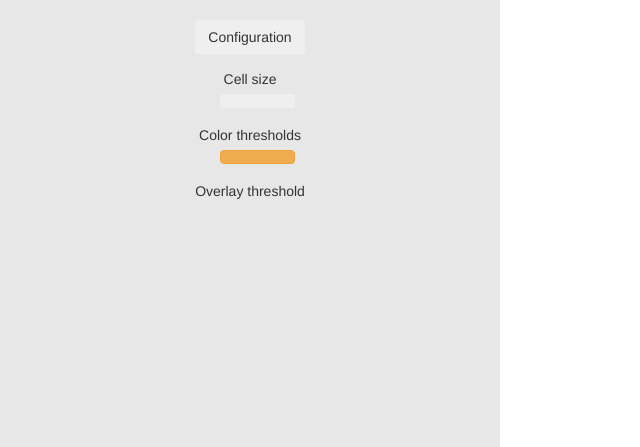
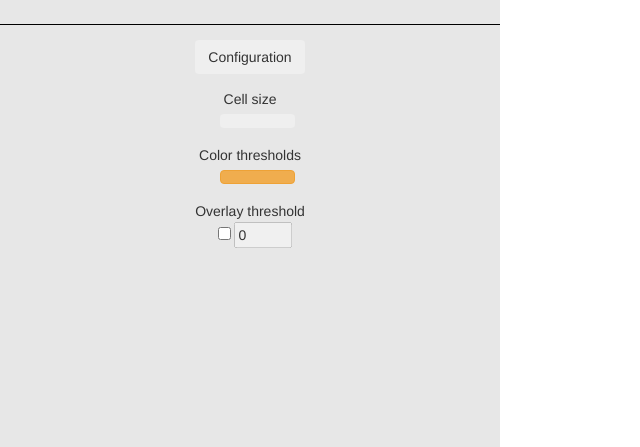
Before and after one commit to Sergiodiaz53/Xcout, a Django app: page / in a window 1280 px wide, after a click on "Configuration". Shown: the part 226-673 px from the top of the page, without its empty margins (0-640 px from the left). Run offline with Django 3.2, Linux system fonts and the light colour scheme; data that the repository does not hold is empty; some libraries are stand-ins or nearby versions.

Commit message:
Overlay Filter for Server

```diff
--- a/static/css/xcout.css
+++ b/static/css/xcout.css
@@ -42,6 +42,13 @@
         font-size: 1.5em;
     }
 
+    div.horizontal-line {
+        width: 100%; /* Line width */
+        background-color: black; /* Line color */
+        height: 1px; /* Override in-line if you want specific height. */
+        display:inline-block;
+        margin-bottom: 10px;
+    }
 /* #######################  */
 
     /** SideMenu **/
@@ -131,6 +138,7 @@
         margin-left: 15px;
         width: 15%;
     }
+
     #colorRow .slider-track-low {
         background: red;
     }
@@ -143,6 +151,10 @@
     #colorRow .slider-track-high {
         /*background: lightgrey;*/
         background-image: linear-gradient(to right, green 0%, lightgrey 100%);
+    }
+
+    #numberChromosomesCheck {
+        margin-left: 15px;
     }
 
     #thresholdRow .slider-selection {
@@ -266,3 +278,8 @@
     }
 
 /* #######################  */
+
+    .filtered-legend {
+        opacity: 0.4;
+        font-style: italic;
+    }
--- a/static/js/controllers/indexController.js
+++ b/static/js/controllers/indexController.js
@@ -169,13 +169,11 @@ $('#specieY').on('change', function() {
     newComparisonsButtonBehavior();
 });
 
-$('').on('click', function() {
-
-})
-
 // Show tooltips
 $(function () {
-    $('[data-toggle="tooltip"]').tooltip()
+    $('[data-toggle="tooltip"]').tooltip({'hover': 'focus'})
+    $('#numberChromosomes').tooltip({'hover': 'focus', 'title': 'Number of Chromosomes to Overlay'})
+    $('#numberChromosomesCheck').tooltip({'hover': 'focus', 'title': 'Adjust threshold by number of Chromosomes to Overlay'})
 })
 
 // Functionalities navigation bar
@@ -185,3 +183,47 @@ $('.nav.navbar-tabs > li').on('click', function(e) {
 
     // Add canvas switch
 });
+
+// Overlay Top select
+var OVERLAY_NUMBER_FILTER = false, OVERLAY_NUMBER_MAX='0', ACTIVE_OVERLAY=false;
+var CURRENT_OVERLAY_INFORMATION = {
+    'sp_x': '',
+    'sp_y': '',
+    'chr_x': '',
+    'chr_y': '',
+    'data_string': '',
+}
+
+function numberChromosomesChecked(){
+    var inputCheckbox = document.getElementById('numberChromosomesCheck');
+    var inputText = document.getElementById('numberChromosomes');
+
+    if(inputCheckbox.checked){
+        inputText.disabled = false; inputText.focus();
+        $('#threshold_slider').bootstrapSlider('disable');
+    }
+    else{
+        inputText.disabled=true;
+        $('#threshold_slider').bootstrapSlider('enable');
+        OVERLAY_NUMBER_MAX='0'
+    }
+
+    if(ACTIVE_OVERLAY == true && OVERLAY_NUMBER_MAX!='0')
+        serverOverlayEvents(CURRENT_OVERLAY_INFORMATION.sp_x, CURRENT_OVERLAY_INFORMATION.sp_y, CURRENT_OVERLAY_INFORMATION.chr_x, CURRENT_OVERLAY_INFORMATION.chr_y, CURRENT_OVERLAY_INFORMATION.data_string);
+
+}
+
+$('#numberChromosomes').bind("enterKey",function(e){
+    OVERLAY_NUMBER_MAX=$(this).val();
+    //let inputChecked = document.getElementById('numberChromosomesCheck').checked;
+
+    if(ACTIVE_OVERLAY == true && OVERLAY_NUMBER_MAX!="0"){
+        serverOverlayEvents(CURRENT_OVERLAY_INFORMATION.sp_x, CURRENT_OVERLAY_INFORMATION.sp_y, CURRENT_OVERLAY_INFORMATION.chr_x, CURRENT_OVERLAY_INFORMATION.chr_y, CURRENT_OVERLAY_INFORMATION.data_string);
+        console.log('REMAKE')
+    }
+});
+
+$('#numberChromosomes').keyup(function(e){
+    if(e.keyCode == 13)
+        $(this).trigger("enterKey");
+});
--- a/static/js/localComparison.js
+++ b/static/js/localComparison.js
@@ -103,12 +103,18 @@ function storeLocalComparison(lines){
 
 // Obtain Events info
 function readLocalEvents(specieX, specieY, chromosomeX, chromosomeY, overlay_threshold, data_string){
-    let ret, eventsFiles = [], overlay_axis = (chromosomeX == 'Overlay') ? 'X' : 'Y';
+    // LOCAL COMPARISON MAX NUMBER BEHAVIOR
+    let eventsFiles = [], overlay_axis = (chromosomeX == 'Overlay') ? 'X' : 'Y';
     local_events = [], local_lengths = []; // Clear global
 
     let filtered_comparisons = LOCAL_COMPARISON.filter(function(comp){
         return filterComparisonDatum(comp, specieX, specieY, chromosomeX, chromosomeY, overlay_axis, overlay_threshold)
     });
+
+    if(OVERLAY_NUMBER_MAX!="0")
+        filtered_comparisons = filtered_comparisons.sort(function(a,b){
+            return (a.score > b.score) ? -1 : 1
+        }).splice(0, OVERLAY_NUMBER_MAX);
 
     for(curr_comp of filtered_comparisons){
         let curr_img = curr_comp.img.split('.'); curr_img.splice(-2);
@@ -129,18 +135,6 @@ function readLocalEvents(specieX, specieY, chromosomeX, chromosomeY, overlay_thr
         console.log('ERROR - No local comparisons found below threshold');
         showAlert("Error", "No local comparisons found below threshold", "danger");
     }
-
-/*
-    ret = {
-        'urls': [...new Set(filtered_comparisons.map(item => item.img))],
-        'lengths': seq_lengths,
-        'events': csv_data,
-        'max_x': max_len_x,
-        'max_y': max_len_y,
-        'color': colors,
-        'base_axis': base_axis
-    }*/
-    // IF ERROR ==> {'status':'false','message':'No selected comparisons found below the threshold'}
 }
 
 var local_events = [], local_lengths = [];
@@ -158,6 +152,15 @@ function readLocalEventsFile(eventsFiles, index, overlayAxis, filteredComparison
             chromosome_numbers = [...new Set(urls.map(url => imgUrlParser(url, base_axis)))],
             colors = [...new Set(local_events.map(item => item.color))];
 
+        CURRENT_OVERLAY = {
+            'events': local_events,
+            'max_x': max_x,
+            'max_y': max_y,
+            'lengths': lengths,
+            'base_axis': base_axis,
+            'chromosome_numbers': chromosome_numbers,
+            'colors': colors
+        };
         overlayComparisonEvents(local_events, max_x, max_y, lengths, base_axis, chromosome_numbers, colors)
         $("#comparisonData").html(dataString);
         toggler("comparisonInfo");
@@ -196,22 +199,11 @@ function readLocalEventsFile(eventsFiles, index, overlayAxis, filteredComparison
         reader.readAsText(currFile);
     }
 }
-/*
 
-    # Send Response
-    response_data = {
-        'urls': urls,
-        'lengths': seq_lengths,
-        'events': csv_data,
-        'max_x': max_len_x,
-        'max_y': max_len_y,
-        'color': colors,
-        #'img': str(img_str)[2:],
-        'base_axis': base_axis
-    }
-*/
+// Filter Local Datum
+function filterComparisonDatum(comparison, specieX, specieY, chromosomeNumberX, chromosomeNumberY, overlayAxis, overlayThreshold){
+    let threshold_check = (OVERLAY_NUMBER_MAX=="0") ? overlayThreshold : 1
 
-function filterComparisonDatum(comparison, specieX, specieY, chromosomeNumberX, chromosomeNumberY, overlayAxis, overlayThreshold){
     if(overlayAxis == 'X')
         return (comparison.specieX == specieX) && (comparison.specieY == specieY) &&
             (comparison.chromosomeY_number == chromosomeNumberY) && (comparison.score <= overlayThreshold)
@@ -223,31 +215,6 @@ function filterComparisonDatum(comparison, specieX, specieY, chromosomeNumberX,
 function filterEvent(event){
     return (event.x1 == '0' && event.y1 == '0' && event.x2 == '0' && event.y2 == '0')
 }
-/*
-
-    for i, csv in enumerate(csvs):
-        with open(csv,'r') as f:
-            events = f.readlines()[2:-1]
-            for event in events:
-                # x1,y1,x2,y2,len,event
-                items = event[:-1].split(',')
-                csv_data.append({
-                    'x1':items[0],
-                    'y1':items[1],
-                    'x2':items[2],
-                    'y2':items[3],
-                    'len':items[4],
-                    'type':items[5],
-                    'cmp':i,
-                    'color': '#%02x%02x%02x' % (R_color[i], G_color[i], B_color[i])
-                })
-    print(csv_data)
-    if((not inverted and overlay_axis == 'Y') or (inverted and overlay_axis == 'X')):
-        max_len_x = base_max_len; max_len_y = max_len; base_axis = 'X'
-    else:
-        max_len_x = max_len; max_len_y = base_max_len; base_axis = 'Y'
-
-*/
 
 // ------
 
@@ -261,14 +228,14 @@ function addLocalComparisonToComparisonList(specieX, specieY){
     $(".removeButton").click(function(){
         $(this).closest("tr").remove();
         let species = getLoadedSpecies();
-        let tmp_comparison = [];
+        let tmpComparison = [];
 
         for(i in LOCAL_COMPARISON){
             if(LOCAL_COMPARISON[i].specieX != specieX && LOCAL_COMPARISON[i].specieY != specieY)
-                tmp_comparison.push(LOCAL_COMPARISON[i])
+                tmpComparison.push(LOCAL_COMPARISON[i])
         }
 
-        LOCAL_COMPARISON = tmp_comparison.slice(0);
+        LOCAL_COMPARISON = tmpComparison.slice(0);
         getFullComparisonOf(species.specieX, species.specieY);
     });
 }
--- a/static/js/utils.js
+++ b/static/js/utils.js
@@ -47,6 +47,10 @@ function toggler(divId) {
     $("#" + divId).toggle();
 }
 
+function shower(divId) {
+    $("#" + divId).show();
+}
+
 function hider(divId){
     $("#" + divId).hide()
 }
@@ -74,6 +78,11 @@ function clearSidemenuSelection(){
     clearFull('comparisonData'); clearFull('comparisonOverlay');
     clearFull('comparisonPreview'); hider("comparisonInfo");
     $("#comparisonPreview").removeClass('comparisonPreview');
+    clearOverlay();
+}
+
+function clearOverlay(){
+    ACTIVE_OVERLAY = false; CURRENT_OVERLAY = {}
 }
 
 // Database Image Url Parser
@@ -138,26 +147,9 @@ function scientificNotation(x, f) {
 // Number to pairbase notation
 function pairbaseNotation(x, f) {
     let pb = Number.parseFloat(x).toExponential(f);
-    return (pb/1000000).toFixed(f).split('.')[0]
-    /*
-    let current_exp = 1000;
-    if(pb / current_exp < 1000) return [(pb/current_exp).toFixed(f).split('.')[0], "Kbp"]
-    current_exp = current_exp * 1000
-    if (pb / current_exp < 1000) return [(pb/current_exp).toFixed(f).split('.')[0], "Mbp"]
-    current_exp = current_exp * 1000
-    return [(pb/current_exp).toFixed(f).split('.')[0], "Gbp"]
-    */
+    return (pb/1000000).toFixed(f).split('.')[0];
 }
 
-function fixedPairbaseNotation(x, f, size){
-    let pb = Number.parseFloat(x).toExponential(f);
-    let current_exp = 1000;
-    if(pb / current_exp < 1000) return [(pb/current_exp).toFixed(f).split('.')[0], "Kbp"]
-    current_exp = current_exp * 1000
-    if (pb / current_exp < 1000) return [(pb/current_exp).toFixed(f).split('.')[0], "Mbp"]
-    current_exp = current_exp * 1000
-    return [(pb/current_exp).toFixed(f).split('.')[0], "Gbp"]
-}
 // Retrieve Species in Table Columns
 function getLoadedSpecies(){
     var specieX = [],
--- a/static/js/visualizationManager.js
+++ b/static/js/visualizationManager.js
@@ -1,7 +1,7 @@
 /**
  * Created by Sergio and Plabolo on 2/10/17.
  */
-var FORCE_URL = ""//"/xcout";
+var FORCE_URL = "";//"/xcout";
 
 var itemSize = 14,
     cellSize = itemSize - 1,
@@ -81,9 +81,9 @@ function visualizeFullComparisonFromJSON(full_comparison_json = [], local_compar
     var data = full_comparison_json.concat(local_comparison_json);// console.log(data)
 
     // Clear Sidemenu
-    $(".heatmap").html('');
     emptier('comparisonData');
     hider('comparisonInfo');
+    $(".heatmap").html('');
 
     //Create SVG
     var svg = d3.select("svg > g");
@@ -378,9 +378,9 @@ function visualizeFullComparisonFromJSON(full_comparison_json = [], local_compar
 
             if (d.score != -20){
                 var string = "";
-                var data_string = '<button type="button" class="btn btn-warning btn-md pull-right" \
+                var data_string = '<div class="horizontal-line"></div><button type="button" class="btn btn-warning btn-md pull-right" \
                         onclick="clearSidemenuSelection()">\
-                        <bs-glyphicon icon="minus"></bs-glyphicon></button>\
+                        <bs-glyphicon icon="menu-down"></bs-glyphicon></button>\
                     <table id="infoTable" class="table table-bordered table-hover"> \
                         <tr> \
                             <th scope="row">X Axis</th> \
@@ -392,7 +392,6 @@ function visualizeFullComparisonFromJSON(full_comparison_json = [], local_compar
                         </tr> \
                     '
 
-                    //"<h3> (X) " + d.specieX + " - "  + d.chromosomeX_number + " </br> vs </br> (Y) "  + d.specieY + " - "  + d.chromosomeY_number + "</br></h3>";
                 var div = $("#comparisonPreview");
                 d3.select(this).classed("clicked", true);
                 if(d.score == -10) {
@@ -407,39 +406,7 @@ function visualizeFullComparisonFromJSON(full_comparison_json = [], local_compar
 
                     } else {
                         // Overlay server
-                        $.ajax({
-                            type:"GET",
-                            url:FORCE_URL+"/API/overlay",
-                            data: {
-                                'specieX': sp_x,
-                                'specieY': sp_y,
-                                'chromosomeX': chr_x,
-                                'chromosomeY': chr_y,
-                                'threshold': overlay_threshold
-                            },
-                            success: function(content){
-                                response = JSON.parse(content);
-                                tmp_test = response;
-
-                                // Add comparison data -- HEADER
-                                $("#comparisonData").html(data_string);
-
-                                // Add image -- EVENTS METHOD
-                                let chromosome_numbers = [];
-                                let colors = [...new Set(response.events.map(item => item.color))];
-
-                                for(url of response.urls){ chromosome_numbers.push(imgUrlParser(url, response.base_axis)); }
-
-                                overlayComparisonEvents(response.events, response.max_x, response.max_y, response.lengths, response.base_axis, chromosome_numbers, colors)
-
-                                toggler("comparisonInfo");
-                                $("#collapseOverlay").collapse("show");
-                            },
-                            error: function(error){
-                                response = error.responseJSON
-                                showAlert("Error", response.message, "danger")
-                            }
-                        });
+                        serverOverlayEvents(sp_x, sp_y, chr_x, chr_y, data_string);
                     }
                     div.removeClass('comparisonPreview');
                     overlayOff();
@@ -447,7 +414,7 @@ function visualizeFullComparisonFromJSON(full_comparison_json = [], local_compar
                 }
                 else{
                     div.addClass('comparisonPreview');
-                    clearDivIdSVG("comparisonOverlay");
+                    clearDivIdSVG("comparisonOverlay"); clearOverlay();
                     // Add comparison data
                     data_string += '<tr> \
                             <th scope="row">Score</th> \
@@ -473,23 +440,70 @@ function visualizeFullComparisonFromJSON(full_comparison_json = [], local_compar
     checkSpeciesTable();
     showAlert("Loaded", "Comparison loaded", "info");
 }
+// Ajax request about server events
+function serverOverlayEvents(sp_x, sp_y, chr_x, chr_y, data_string) {
+    CURRENT_OVERLAY_INFORMATION = {
+        'sp_x': sp_x,
+        'sp_y': sp_y,
+        'chr_x': chr_x,
+        'chr_y': chr_y,
+        'data_string': '',
+    }
+    $.ajax({
+        type: "GET",
+        url: FORCE_URL + "/API/overlay",
+        data: {
+            'specieX': sp_x,
+            'specieY': sp_y,
+            'chromosomeX': chr_x,
+            'chromosomeY': chr_y,
+            'threshold': overlay_threshold,
+            'overlay_max': OVERLAY_NUMBER_MAX
+        },
+        success: function (content) {
+            response = JSON.parse(content);
+            // Add comparison data -- HEADER
+            $("#comparisonData").html(data_string);
+            // Add image -- EVENTS METHOD
+            let chromosome_numbers = [];
+            let colors = [...new Set(response.events.map(item => item.color))];
+            for (url of response.urls) {
+                chromosome_numbers.push(imgUrlParser(url, response.base_axis));
+            }
+            CURRENT_OVERLAY = {
+                'events': response.events,
+                'max_x': response.max_x,
+                'max_y': response.max_y,
+                'lengths': response.lengths,
+                'base_axis': response.base_axis,
+                'chromosome_numbers': chromosome_numbers,
+                'colors': colors
+            };
+            overlayComparisonEvents(response.events, response.max_x, response.max_y, response.lengths, response.base_axis, chromosome_numbers, colors);
+            shower("comparisonInfo");
+            $("#collapseOverlay").collapse("show");
+        },
+        error: function (error) {
+            response = error.responseJSON;
+            showAlert("Error", response.message, "danger");
+        }
+    });
+}
 
-// Overlay ComparisonEvents
-function overlayComparisonEvents(events, max_x, max_y, lengths, base_axis, chromosome_numbers, colors){
-
+function overlayComparisonEvents(events, max_x, max_y, lengths, base_axis, chromosome_numbers, colors, filter=false){
     var WIDTH = 455,
-        HEIGHT = 495;
-    var MARGINS = {
+        HEIGHT = 495,
+        MARGINS = {
             top: 15,
             right: 15,
             bottom: 55,
             left: 55
-        }
+        };
     var WIDTH = WIDTH - MARGINS.left - MARGINS.right,
         HEIGHT = HEIGHT - MARGINS.top - MARGINS.bottom;
 
-    var stroke_width = 2;
-    var axis_decimals = 2;
+    var stroke_width = 2, axis_decimals = 2;
+    ACTIVE_OVERLAY = true;
 
     // Clear Sidemenu
     var comparisonPreview = $("#comparisonPreview");
@@ -498,9 +512,6 @@ function overlayComparisonEvents(events, max_x, max_y, lengths, base_axis, chrom
 
     if(base_axis == 'Y') [max_x, max_y] =  [max_y, max_x];
 
-    /*let notationX = pairbaseNotation(max_x, axis_decimals)[1],
-        notationY = pairbaseNotation(max_y, axis_decimals)[1]; console.log([notationX, notationY])
-*/
     // Clear SVG
     var svg = d3.select("#comparisonOverlay > svg");
     if(!svg.empty()){
@@ -612,16 +623,18 @@ function overlayComparisonEvents(events, max_x, max_y, lengths, base_axis, chrom
         .text("Mbp");
 
     // Legend
+    if(!filter){
         let string = ""
         for(chr_i in chromosome_numbers){
             if(chr_i % 4 == 0)
-            string+="<div> ";
-        string += "<div style='background-color: " + colors[chr_i] + ";'>&emsp;</div> <div>" + chromosome_numbers[chr_i][1] + "</div>"
+                string+="<div>";
+            string += "<div onclick='remakeOverlayFiltered(" + chr_i + ")' class='legendChromosome" + chr_i +"' style='background-color: " + colors[chr_i] + ";'>&emsp;</div>"
+                + "<div onclick='remakeOverlayFiltered(" + chr_i + ")' class='legendChromosome" + chr_i +"'>" + chromosome_numbers[chr_i][1] + "</div>";
             if((chr_i-3) % 4 == 0)
                 string+="</div>";
         }
         $("#collapseOverlayInfo").html(string);
-
+    }
 
     var tooltip_event = d3.select("body").append("div")
         .attr("class", "tooltip_event")
@@ -700,6 +713,37 @@ function overlayComparisonEvents(events, max_x, max_y, lengths, base_axis, chrom
             "stroke-width" : "1px",
             'stroke-opacity' : '0.6',
         });
+}
+
+// Repaint Overlay
+let CURRENT_OVERLAY = {}, FILTERED_CHROMOSOMES = [];
+function remakeOverlayFiltered(filterChromosomeIndex){
+    if(FILTERED_CHROMOSOMES.includes(filterChromosomeIndex)){
+        FILTERED_CHROMOSOMES.splice(FILTERED_CHROMOSOMES.indexOf(filterChromosomeIndex), 1);
+        $(".legendChromosome" + filterChromosomeIndex).removeClass('filtered-legend');
+    } else {
+        FILTERED_CHROMOSOMES.push(filterChromosomeIndex);
+        $(".legendChromosome" + filterChromosomeIndex).addClass('filtered-legend');
+    }
+
+    let base_axis = CURRENT_OVERLAY.base_axis,
+        events = CURRENT_OVERLAY.events.filter(function(el){
+            return !FILTERED_CHROMOSOMES.includes(el.cmp)
+        }),
+        lengths = CURRENT_OVERLAY.lengths.filter(function(el, ind){
+            return !FILTERED_CHROMOSOMES.includes(ind)
+        }),
+        chromosome_numbers = CURRENT_OVERLAY.chromosome_numbers.filter(function(el, ind){
+            return !FILTERED_CHROMOSOMES.includes(ind)
+        }),
+        colors = CURRENT_OVERLAY.colors.filter(function(el, ind){
+            return !FILTERED_CHROMOSOMES.includes(ind)
+        }),
+        max_x = (base_axis=='X') ? CURRENT_OVERLAY.max_x : Math.max.apply(Math, lengths.map(function(o) { return o; })),
+        max_y = (base_axis=='Y') ? CURRENT_OVERLAY.max_y : Math.max.apply(Math, lengths.map(function(o) { return o; }));
+
+    overlayComparisonEvents(events, max_x, max_y, CURRENT_OVERLAY.lengths, base_axis, CURRENT_OVERLAY.chromosome_numbers, CURRENT_OVERLAY.colors, true)
+
 }
 
 // Automatic Threshold (Plabolize) to automatically understand EPW Scores
--- a/templates/index.html
+++ b/templates/index.html
@@ -62,7 +62,6 @@
                             </div>
                         </div>
 
-
                         <div id="comparisonList">
                             <table class="table table-striped">
                                 <tbody>
@@ -112,6 +111,7 @@
                         </div>
 
                         <!-- Config -->
+                        <div class="horizontal-line"></div>
 
                         <div class="form-inline text-center sidemenu_member">
                             <div class="btn-group text-center" role="group" aria-label="Button tools menu">
@@ -138,7 +138,8 @@
                                 <div class="form-inline text-center sidemenu_member">
                                     Overlay threshold</br>
                                     <div class="form-group col-md-12 config_slider" id="threshold_slider"> </div>
-        <a href="https://stackoverflow.com/questions/17714705/how-to-use-checkbox-inside-select-option"></a>
+                                    <input id="numberChromosomesCheck" type="checkbox" onclick="numberChromosomesChecked()" style="margin-left: 10px"/>
+                                    <input id='numberChromosomes' type="number" min="1" max="99" disabled value="0">
                                 </div>
                             </div>
                         </div>
@@ -146,7 +147,7 @@
 
                     <!-- BlockTracer Sidemenu -->
                     <div id="blockTracerSideMenu"  class="tab-pane fade">
-                        Test
+                        <!-- <h3 style="text-align: center">RICARDO & ESTEBAN ARE N00BS</h3> -->
                     </div>
                 </div>
             </div>
```
Also changed, not shown: comparisonManager/functions.py (+14 -2 lines). Lines whose indentation alone changed are shown as unchanged.
